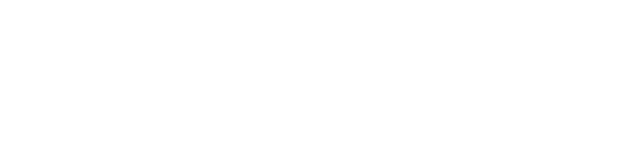
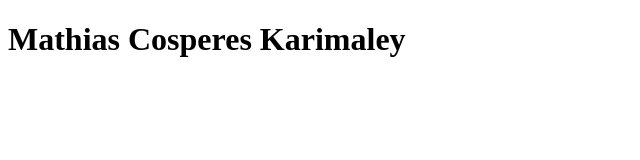
Before and after one commit to mathias0203/belajar0203, a plain HTML site: page Kuliah/Pertemuan9/Index.html in a window 1280 px wide. Shown: the whole page, without its empty margins (0-640 px from the left). Drawn offline with Linux system fonts and the light colour scheme.

Commit message:
Tambah data
Tambah data

```diff
--- a/Kuliah/Pertemuan9/Index.html
+++ b/Kuliah/Pertemuan9/Index.html
@@ -6,6 +6,9 @@
     <meta name="viewport" content="width=device-width, initial-scale=1.0">
     <title>Document</title>
 </head>
+
+<h1>Mathias Cosperes Karimaley</h1>
+
 <body>
 
 </body>
```
